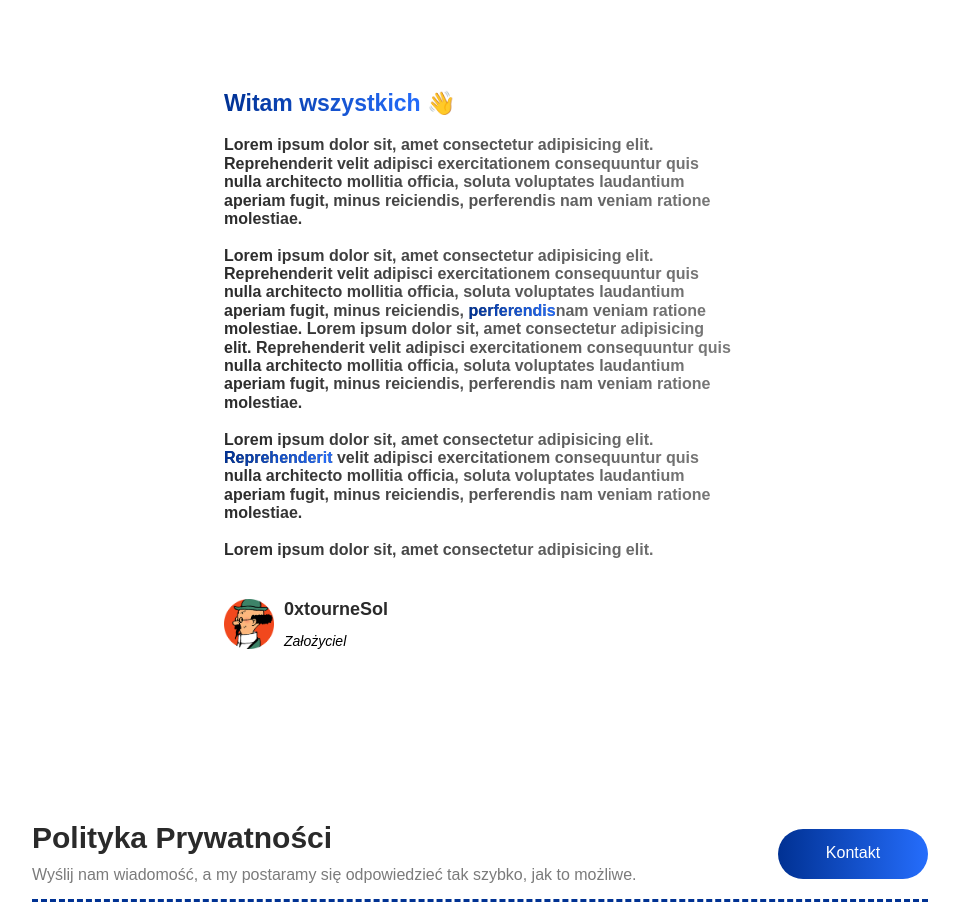
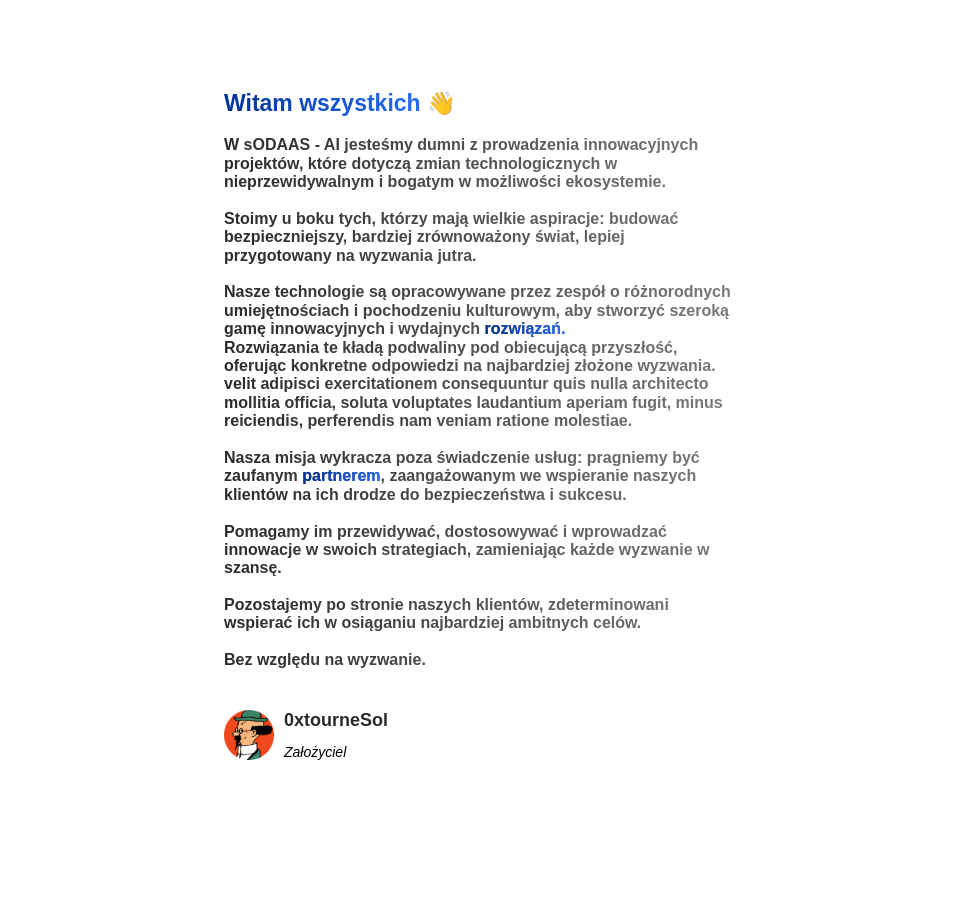
Before and after one commit to HaDock404/app-web-sodaas, a React (Create React App) app: page /#/ in a window 1280 px wide. Shown: the part 4560-5473 px from the top of the page, without its empty margins (160-1119 px from the left). Built offline with nearby package versions, Linux system fonts and the light colour scheme.

Commit message:
words founder translation

```diff
--- a/src/components/Body.jsx
+++ b/src/components/Body.jsx
@@ -51,36 +51,52 @@ function Body() {
         pl: 'Witam wszystkich'
     }
     const words_part_01 = {
-        en: 'Lorem ipsum dolor sit, amet consectetur adipisicing elit. Reprehenderit velit adipisci exercitationem consequuntur quis nulla architecto mollitia officia, soluta voluptates laudantium aperiam fugit, minus reiciendis, perferendis nam veniam ratione molestiae.',
-        pl: 'Lorem ipsum dolor sit, amet consectetur adipisicing elit. Reprehenderit velit adipisci exercitationem consequuntur quis nulla architecto mollitia officia, soluta voluptates laudantium aperiam fugit, minus reiciendis, perferendis nam veniam ratione molestiae.'
+        en: 'At sODAAS - AI, we take pride in driving innovative projects that address technological shifts in an unpredictable and opportunity-rich ecosystem.',
+        pl: 'W sODAAS - AI jesteśmy dumni z prowadzenia innowacyjnych projektów, które dotyczą zmian technologicznych w nieprzewidywalnym i bogatym w możliwości ekosystemie.'
     }
     const words_part_02 = {
-        en: 'Lorem ipsum dolor sit, amet consectetur adipisicing elit. Reprehenderit velit adipisci exercitationem consequuntur quis nulla architecto mollitia officia, soluta voluptates laudantium aperiam fugit, minus reiciendis, ',
-        pl: 'Lorem ipsum dolor sit, amet consectetur adipisicing elit. Reprehenderit velit adipisci exercitationem consequuntur quis nulla architecto mollitia officia, soluta voluptates laudantium aperiam fugit, minus reiciendis, '
+        en: 'We stand alongside those with great aspirations: building a safer, more sustainable world that is better prepared for the challenges of tomorrow.',
+        pl: 'Stoimy u boku tych, którzy mają wielkie aspiracje: budować bezpieczniejszy, bardziej zrównoważony świat, lepiej przygotowany na wyzwania jutra.'
     }
     const words_part_03 = {
-        en: 'nam veniam ratione molestiae. Lorem ipsum dolor sit, amet consectetur adipisicing elit. Reprehenderit velit adipisci exercitationem consequuntur quis nulla architecto mollitia officia, soluta voluptates laudantium aperiam fugit, minus reiciendis, perferendis nam veniam ratione molestiae.',
-        pl: 'nam veniam ratione molestiae. Lorem ipsum dolor sit, amet consectetur adipisicing elit. Reprehenderit velit adipisci exercitationem consequuntur quis nulla architecto mollitia officia, soluta voluptates laudantium aperiam fugit, minus reiciendis, perferendis nam veniam ratione molestiae.'
+        en: 'Our technologies are developed by a team with diverse skills and cultural backgrounds to create a wide range of innovative and high-performance ',
+        pl: 'Nasze technologie są opracowywane przez zespół o różnorodnych umiejętnościach i pochodzeniu kulturowym, aby stworzyć szeroką gamę innowacyjnych i wydajnych '
     }
     const words_part_04 = {
-        en: 'Lorem ipsum dolor sit, amet consectetur adipisicing elit. ',
-        pl: 'Lorem ipsum dolor sit, amet consectetur adipisicing elit. '
+        en: 'These solutions lay the groundwork for a promising future by offering concrete responses to the most complex challenges.',
+        pl: 'Rozwiązania te kładą podwaliny pod obiecującą przyszłość, oferując konkretne odpowiedzi na najbardziej złożone wyzwania.'
     }
     const words_part_05 = {
-        en: ' velit adipisci exercitationem consequuntur quis nulla architecto mollitia officia, soluta voluptates laudantium aperiam fugit, minus reiciendis, perferendis nam veniam ratione molestiae.',
+        en: "Whether operating in demanding environments or strategic settings, we provide our clients with the tools and technologies they need.",
         pl: ' velit adipisci exercitationem consequuntur quis nulla architecto mollitia officia, soluta voluptates laudantium aperiam fugit, minus reiciendis, perferendis nam veniam ratione molestiae.'
     }
     const words_part_06 = {
-        en: 'Lorem ipsum dolor sit, amet consectetur adipisicing elit.',
-        pl: 'Lorem ipsum dolor sit, amet consectetur adipisicing elit.'
+        en: "Our mission goes beyond merely delivering services: we aspire to be trusted ",
+        pl: 'Nasza misja wykracza poza świadczenie usług: pragniemy być zaufanym '
+    }
+    const words_part_06_bis = {
+        en: ", committed to supporting our clients in their journey toward security and success.",
+        pl: ', zaangażowanym we wspieranie naszych klientów na ich drodze do bezpieczeństwa i sukcesu.'
+    }
+    const words_part_07 = {
+        en: "We help them anticipate, adapt, and innovate in their strategies, turning every challenge into an opportunity.",
+        pl: 'Pomagamy im przewidywać, dostosowywać i wprowadzać innowacje w swoich strategiach, zamieniając każde wyzwanie w szansę.'
+    }
+    const words_part_08 = {
+        en: "We remain by our clients' side, determined to support them in achieving their most ambitious goals.",
+        pl: 'Pozostajemy po stronie naszych klientów, zdeterminowani wspierać ich w osiąganiu najbardziej ambitnych celów.'
+    }
+    const words_part_09 = {
+        en: "No matter the challenge.",
+        pl: 'Bez względu na wyzwanie.'
     }
     const words_highlight_01 = {
-        en: 'perferendis',
-        pl: 'perferendis'
+        en: 'solutions.',
+        pl: 'rozwiązań.'
     }
     const words_highlight_02 = {
-        en: 'Reprehenderit',
-        pl: 'Reprehenderit'
+        en: 'partners',
+        pl: 'partnerem'
     }
     const words_founder = {
         en: 'Founder',
@@ -122,6 +138,10 @@ function Body() {
                 part_04={words_part_04[language]}
                 part_05={words_part_05[language]}
                 part_06={words_part_06[language]}
+                part_06_bis={words_part_06_bis[language]}
+                part_07={words_part_07[language]}
+                part_08={words_part_08[language]}
+                part_09={words_part_09[language]}
                 highlight_01={words_highlight_01[language]}
                 highlight_02={words_highlight_02[language]}
                 founder={words_founder[language]}
--- a/src/components/Words.jsx
+++ b/src/components/Words.jsx
@@ -34,13 +34,28 @@ function Words(props) {
                 {props.part_01}
                 <br />
                 <br />
-                {props.part_02}<span className='highlight'>{props.highlight_01}</span>{props.part_03}
+                {props.part_02}
                 <br />
                 <br />
-                {props.part_04}<span className='highlight'>{props.highlight_02}</span>{props.part_05}
+                {props.part_03}
+                <span className='highlight'>{props.highlight_01}</span>
+                <br />
+                {props.part_04}
+                {props.part_05}
                 <br />
                 <br />
                 {props.part_06}
+                <span className='highlight'>{props.highlight_02}</span>
+                {props.part_06_bis}
+                <br />
+                <br />
+                {props.part_07}
+                <br />
+                <br />
+                {props.part_08}
+                <br />
+                <br />
+                {props.part_09}
             </article>
             <article className='end-words appear'>
                 <img src={Tournesol} alt="" className='tournesol'/>
```
Also changed, not shown: src/assets/texts/founder.txt (added), src/styles/words.css (line endings or trailing spaces).
